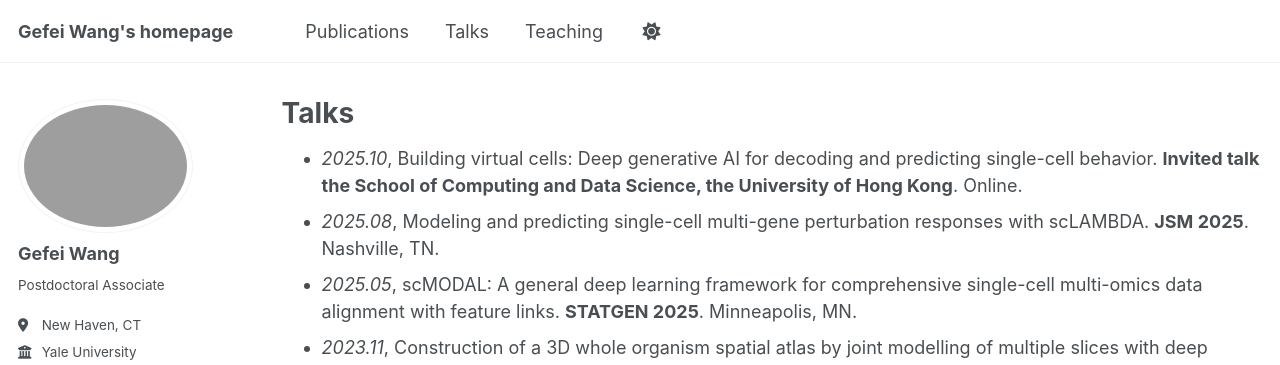
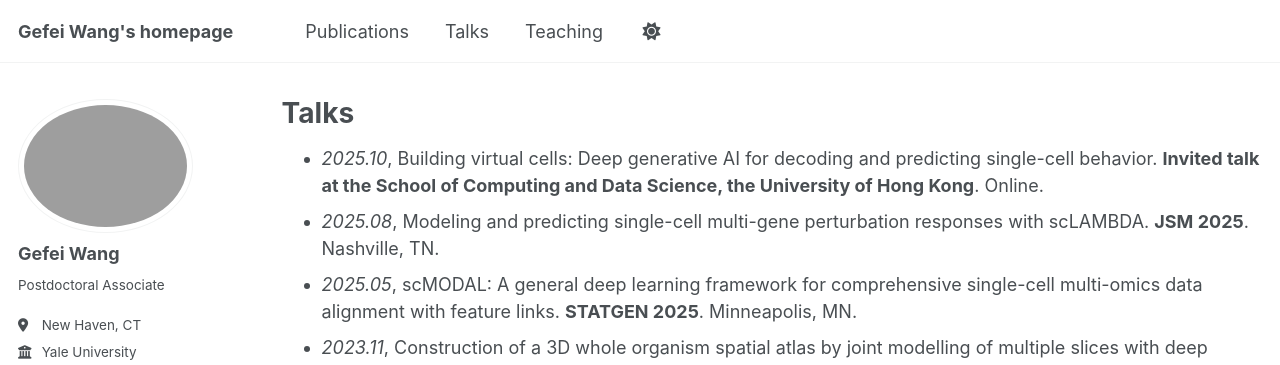
Before and after one commit to gefeiwang/gefeiwang.github.io, a Jekyll site: the page built from _pages/talks.md, in a window 1280 px wide and 984 px high. Shown: the top 365 px of the window. Built offline with Jekyll 4.4.1, drawn with Linux system fonts in a browser that asks for light colours; some web fonts are replaced.

Commit message:
Add files via upload

```diff
--- a/_pages/talks.md
+++ b/_pages/talks.md
@@ -8,7 +8,7 @@
 
 {% include base_path %}
 
-- *2025.10*, Building virtual cells: Deep generative AI for decoding and predicting single-cell behavior. **Invited talk the School of Computing and Data Science, the University of Hong Kong**. Online.
+- *2025.10*, Building virtual cells: Deep generative AI for decoding and predicting single-cell behavior. **Invited talk at the School of Computing and Data Science, the University of Hong Kong**. Online.
 - *2025.08*, Modeling and predicting single-cell multi-gene perturbation responses with scLAMBDA. **JSM 2025**. Nashville, TN.
 - *2025.05*, scMODAL: A general deep learning framework for comprehensive single-cell multi-omics data alignment with feature links. **STATGEN 2025**. Minneapolis, MN.
 - *2023.11*, Construction of a 3D whole organism spatial atlas by joint modelling of multiple slices with deep neural networks. **Genome and AI Forum**. Online.
```
Also changed, not shown: _pages/publications.md (+0 -2 lines).
